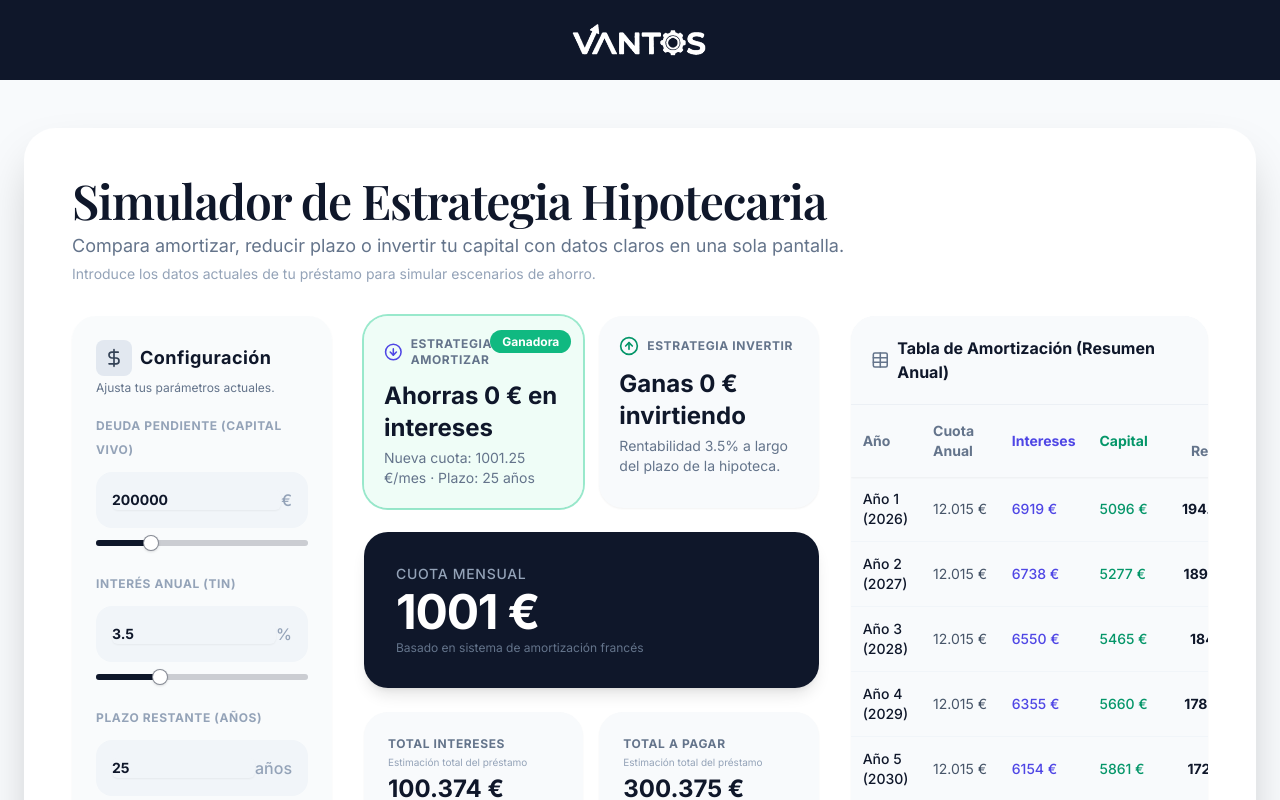
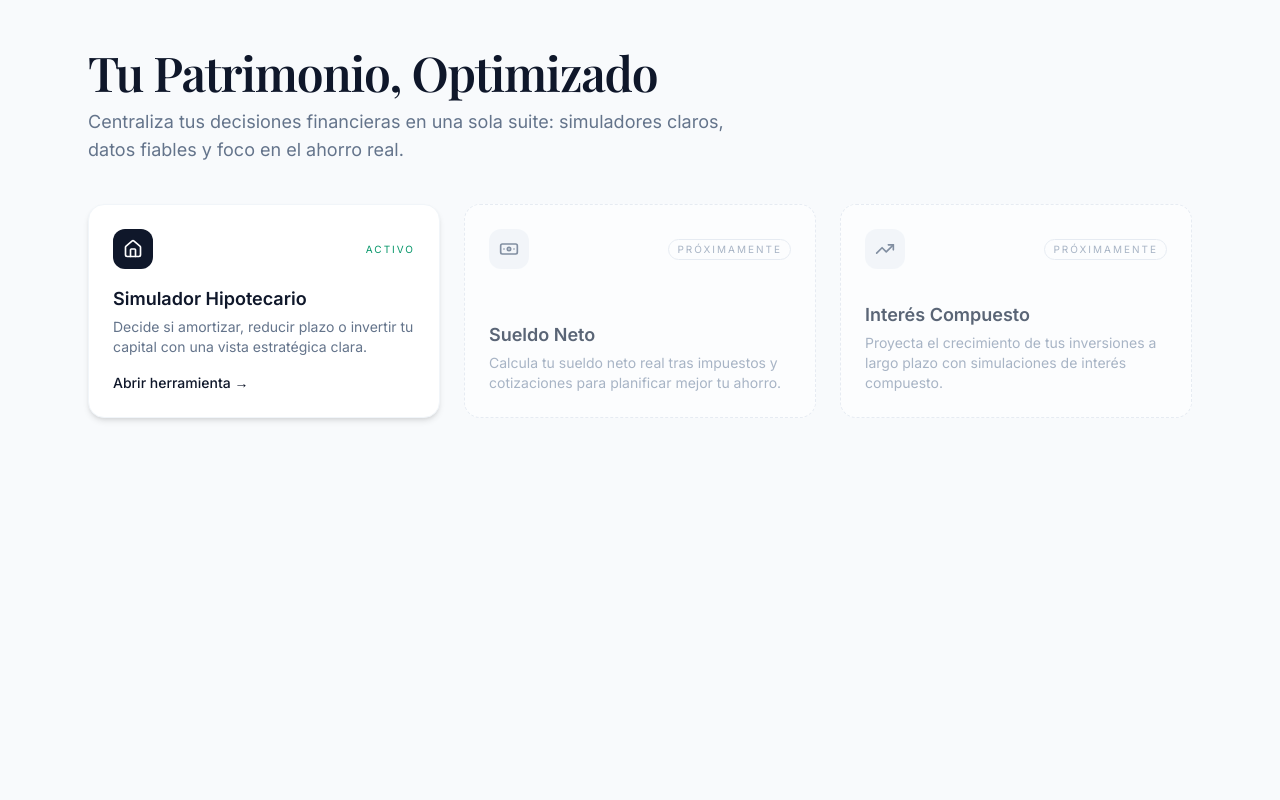
Before and after one commit to bombardeenLaUA/Vantos, a Next.js app: page / in a window 1280 px wide. Before the commit this address had no page. Shown: the top 800 px of the page. Built offline with nearby package versions, Linux system fonts and the light colour scheme; a web font is replaced by a local one.

Commit message:
remodel de la pagina

```diff
--- /dev/null
+++ b/app/herramientas/hipoteca/page.tsx
@@ -0,0 +1,56 @@
+import type { Metadata } from "next";
+import { Suspense } from "react";
+import Image from "next/image";
+import MortgageCalculator from "@/components/MortgageCalculator";
+
+export const metadata: Metadata = {
+  title: "Simulador de Estrategia Hipotecaria | VANTOS",
+  description:
+    "Calculadora avanzada para decidir si amortizar hipoteca o invertir. Simula escenarios de ahorro y estrategia con datos claros.",
+};
+
+export default function HipotecaToolPage() {
+  return (
+    <>
+      {/* Header institucional */}
+      <header className="w-full h-20 bg-[#0f172a] flex items-center">
+        <div className="max-w-7xl mx-auto w-full px-4 sm:px-6 flex items-center justify-center">
+          <Image
+            src="/images/vantos.png"
+            alt="Vantos"
+            width={140}
+            height={36}
+            className="h-9 w-auto object-contain brightness-0 invert"
+          />
+        </div>
+      </header>
+
+      <main className="min-h-[calc(100vh-5rem)] bg-slate-50">
+        <div className="max-w-[1600px] mx-auto my-12 px-4 sm:px-6">
+          <div className="bg-white rounded-[2rem] shadow-2xl p-8 md:p-12">
+            <h1 className="font-serif text-slate-900 text-4xl md:text-5xl font-semibold tracking-tight mb-2">
+              Simulador de Estrategia Hipotecaria
+            </h1>
+            <p className="text-slate-500 font-sans text-base md:text-lg mb-1">
+              Compara amortizar, reducir plazo o invertir tu capital con datos claros en una sola pantalla.
+            </p>
+            <p className="text-slate-400 font-sans text-sm mb-8">
+              Introduce los datos actuales de tu préstamo para simular escenarios de ahorro.
+            </p>
+            <section aria-label="Simulador hipotecario">
+              <Suspense
+                fallback={
+                  <div className="w-full h-[600px] rounded-3xl bg-slate-50 flex items-center justify-center">
+                    <span className="text-slate-400 animate-pulse">Cargando simulador...</span>
+                  </div>
+                }
+              >
+                <MortgageCalculator />
+              </Suspense>
+            </section>
+          </div>
+        </div>
+      </main>
+    </>
+  );
+}
--- a/app/page.tsx
+++ b/app/page.tsx
@@ -1,47 +1,89 @@
-import { Suspense } from 'react';
-import Image from "next/image";
-import MortgageCalculator from "@/components/MortgageCalculator";
+import Link from "next/link";
+import { Home as HomeIcon, Banknote, TrendingUp } from "lucide-react";
 
 export default function Home() {
   return (
-    <>
-      {/* Header institucional */}
-      <header className="w-full h-20 bg-[#0f172a] flex items-center">
-        <div className="max-w-7xl mx-auto w-full px-4 sm:px-6 flex items-center justify-center">
-          <Image
-            src="/images/vantos.png"
-            alt="Vantos"
-            width={140}
-            height={36}
-            className="h-9 w-auto object-contain brightness-0 invert"
-          />
-        </div>
-      </header>
+    <main className="min-h-screen bg-slate-50">
+      <div className="max-w-6xl mx-auto px-4 sm:px-6 py-12">
+        {/* Hero */}
+        <section className="mb-10">
+          <h1 className="font-serif text-slate-900 text-4xl md:text-5xl font-semibold tracking-tight">
+            Tu Patrimonio, Optimizado
+          </h1>
+          <p className="mt-3 text-slate-500 font-sans text-base md:text-lg max-w-2xl">
+            Centraliza tus decisiones financieras en una sola suite: simuladores claros, datos fiables y foco en el ahorro real.
+          </p>
+        </section>
 
-      <main className="min-h-[calc(100vh-5rem)] bg-slate-50">
-        <div className="max-w-[1600px] mx-auto my-12 px-4 sm:px-6">
-          <div className="bg-white rounded-[2rem] shadow-2xl p-8 md:p-12">
-            <h1 className="font-serif text-slate-900 text-4xl md:text-5xl font-semibold tracking-tight mb-2">
-              Simulador de Estrategia Hipotecaria
-            </h1>
-            <p className="text-slate-500 font-sans text-base md:text-lg mb-1">
-              Compara amortizar, reducir plazo o invertir tu capital con datos claros en una sola pantalla.
+        {/* Bento grid de herramientas */}
+        <section aria-label="Herramientas financieras" className="grid grid-cols-1 md:grid-cols-3 gap-6">
+          {/* Tarjeta 1: Simulador Hipotecario */}
+          <Link
+            href="/herramientas/hipoteca"
+            className="group rounded-2xl bg-white shadow-md hover:shadow-xl transition-shadow border border-slate-100 p-6 flex flex-col justify-between"
+          >
+            <div className="flex items-center justify-between mb-4">
+              <span className="inline-flex h-10 w-10 items-center justify-center rounded-xl bg-slate-900 text-white">
+                <HomeIcon className="w-5 h-5" />
+              </span>
+              <span className="text-[10px] font-sans uppercase tracking-[0.2em] text-emerald-600">
+                Activo
+              </span>
+            </div>
+            <div>
+              <h2 className="font-sans text-lg font-semibold text-slate-900 mb-1">
+                Simulador Hipotecario
+              </h2>
+              <p className="text-sm text-slate-500">
+                Decide si amortizar, reducir plazo o invertir tu capital con una vista estratégica clara.
+              </p>
+            </div>
+            <p className="mt-4 text-sm font-medium text-slate-900 group-hover:text-slate-700">
+              Abrir herramienta →
             </p>
-            <p className="text-slate-400 font-sans text-sm mb-8">
-              Introduce los datos actuales de tu préstamo para simular escenarios de ahorro.
-            </p>
-            <section aria-label="Simulador hipotecario">
-              <Suspense fallback={
-                <div className="w-full h-[600px] rounded-3xl bg-slate-50 flex items-center justify-center">
-                  <span className="text-slate-400 animate-pulse">Cargando simulador...</span>
-                </div>
-              }>
-                <MortgageCalculator />
-              </Suspense>
-            </section>
+          </Link>
+
+          {/* Tarjeta 2: Sueldo Neto (Próximamente) */}
+          <div className="rounded-2xl bg-white/70 border border-dashed border-slate-200 p-6 flex flex-col justify-between opacity-80">
+            <div className="flex items-center justify-between mb-4">
+              <span className="inline-flex h-10 w-10 items-center justify-center rounded-xl bg-slate-100 text-slate-500">
+                <Banknote className="w-5 h-5" />
+              </span>
+              <span className="text-[10px] font-sans uppercase tracking-[0.2em] text-slate-400 border border-slate-200 rounded-full px-2 py-0.5">
+                Próximamente
+              </span>
+            </div>
+            <div>
+              <h2 className="font-sans text-lg font-semibold text-slate-700 mb-1">
+                Sueldo Neto
+              </h2>
+              <p className="text-sm text-slate-400">
+                Calcula tu sueldo neto real tras impuestos y cotizaciones para planificar mejor tu ahorro.
+              </p>
+            </div>
           </div>
-        </div>
-      </main>
-    </>
+
+          {/* Tarjeta 3: Interés Compuesto (Próximamente) */}
+          <div className="rounded-2xl bg-white/70 border border-dashed border-slate-200 p-6 flex flex-col justify-between opacity-80">
+            <div className="flex items-center justify-between mb-4">
+              <span className="inline-flex h-10 w-10 items-center justify-center rounded-xl bg-slate-100 text-slate-500">
+                <TrendingUp className="w-5 h-5" />
+              </span>
+              <span className="text-[10px] font-sans uppercase tracking-[0.2em] text-slate-400 border border-slate-200 rounded-full px-2 py-0.5">
+                Próximamente
+              </span>
+            </div>
+            <div>
+              <h2 className="font-sans text-lg font-semibold text-slate-700 mb-1">
+                Interés Compuesto
+              </h2>
+              <p className="text-sm text-slate-400">
+                Proyecta el crecimiento de tus inversiones a largo plazo con simulaciones de interés compuesto.
+              </p>
+            </div>
+          </div>
+        </section>
+      </div>
+    </main>
   );
 }
```
